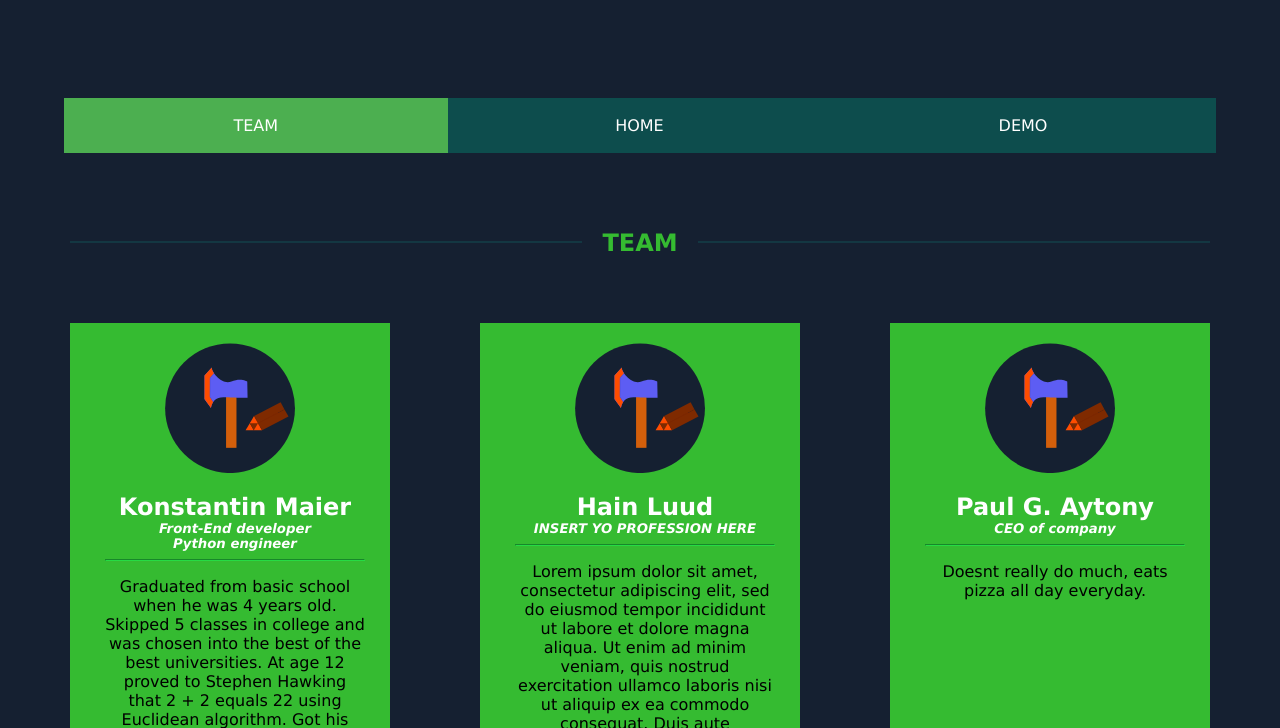
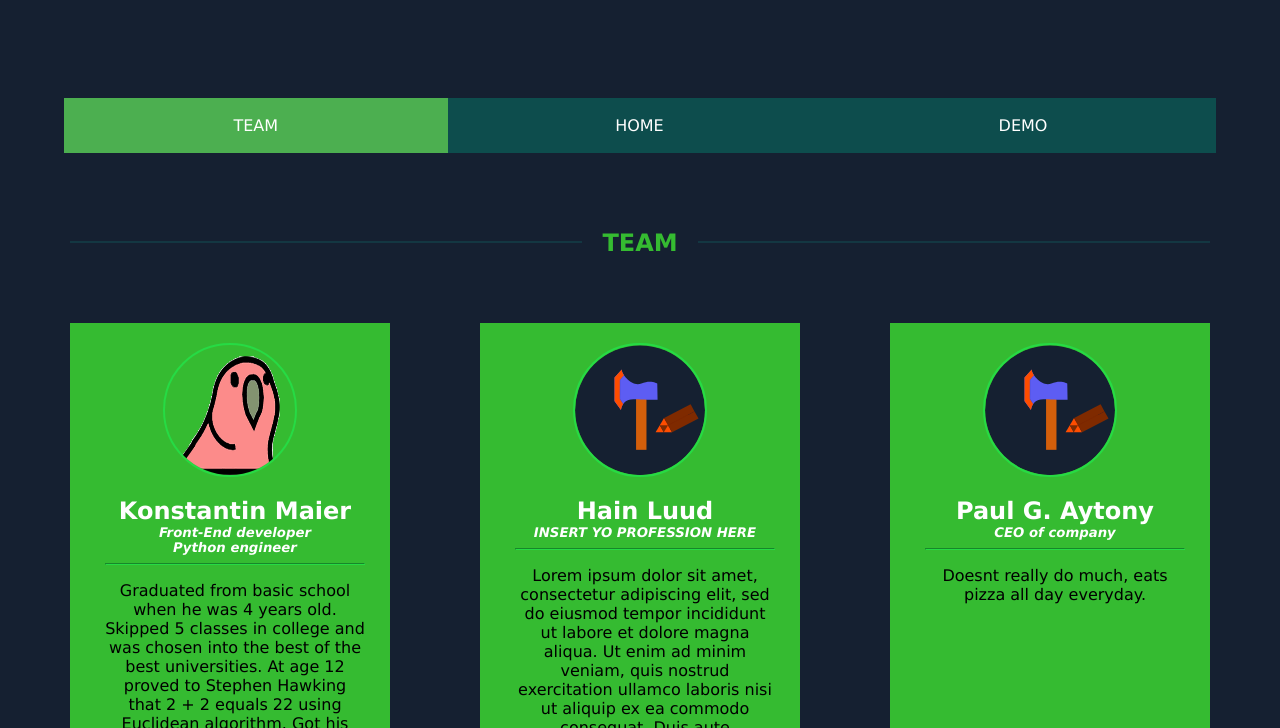
Before and after one commit to KonstantinIV/html_projekt, a plain HTML site: page vaheleht1.html in a window 1280 px wide. Shown: the part 372-1100 px from the top of the page. Drawn offline with Linux system fonts and the light colour scheme.

Commit message:
favicon, vaheleht1.html small change

```diff
--- a/CSS_kaust/liikmed_style.css
+++ b/CSS_kaust/liikmed_style.css
@@ -55,6 +55,9 @@
     margin: 0 auto;
     margin-top: 20px;
     display: block;
+    border-radius: 50%;
+    border:2px solid #26db44;
+
 
 }
 .contributor_text_container{
--- a/vaheleht1.html
+++ b/vaheleht1.html
@@ -5,6 +5,7 @@
 <title>Leegid peale</title>
 <link rel="stylesheet" type="text/css" href="CSS_kaust/style.css">
 <link rel="stylesheet" type="text/css" href="CSS_kaust/liikmed_style.css">
+<link rel="shortcut icon" type="image/svg" href="Piltmaterjal/fav_logo.PNG"/>
 
 </head>
 
@@ -44,7 +45,7 @@
  <div class="content_contributors">
  <div class="content_box_contributor content_box_contributor_left" >
 
-        <img class="contributor_picture" src="Piltmaterjal/tool.svg">
+        <img class="contributor_picture" src="Piltmaterjal/partyparrot.gif">
         <div class="contributor_text_container">
                 <h2 class="contributor_name">Konstantin Maier</h2>
                 <h5 class="contributor_profession">Front-End developer<br> Python engineer</h5>
```
Also changed, not shown: pealeht.html (+1 -1 lines), vaheleht2.html (+2 -0 lines), Piltmaterjal/fav_logo.PNG (added), Piltmaterjal/partyparrot.gif (added).
